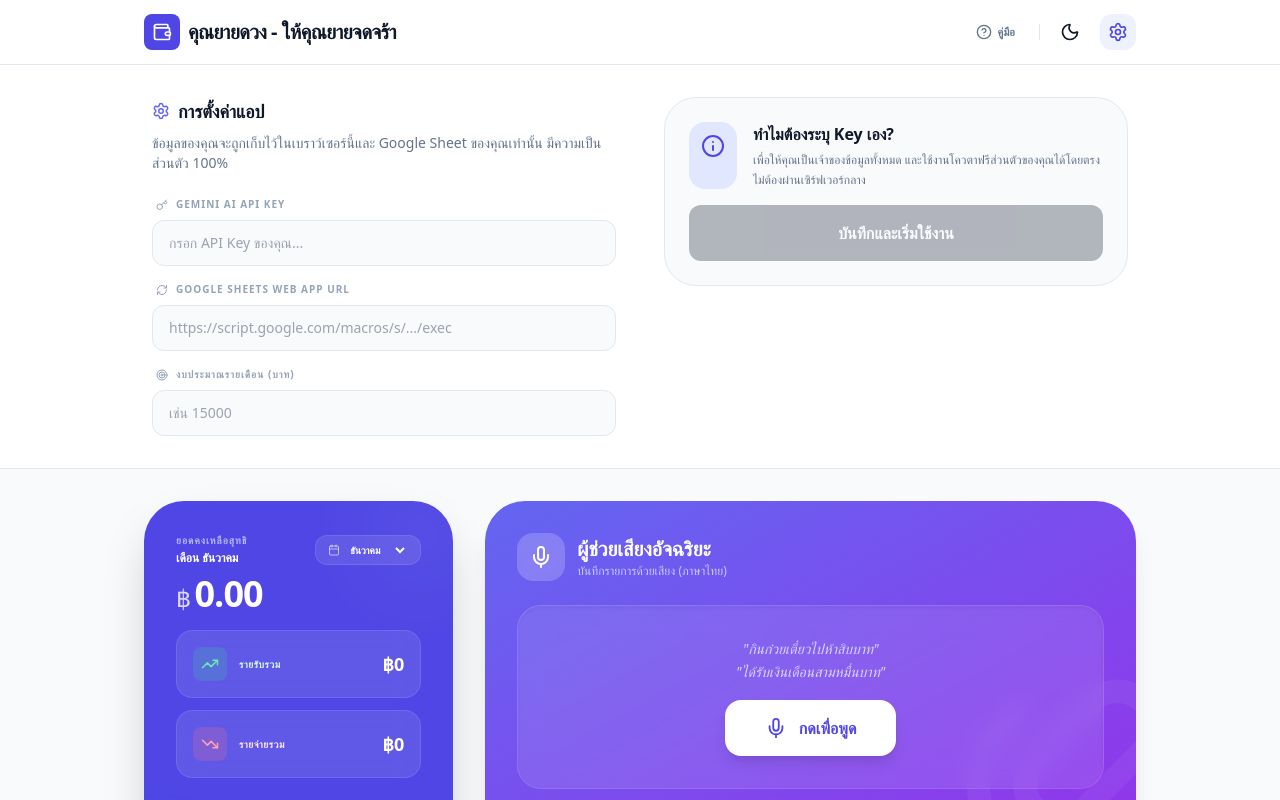
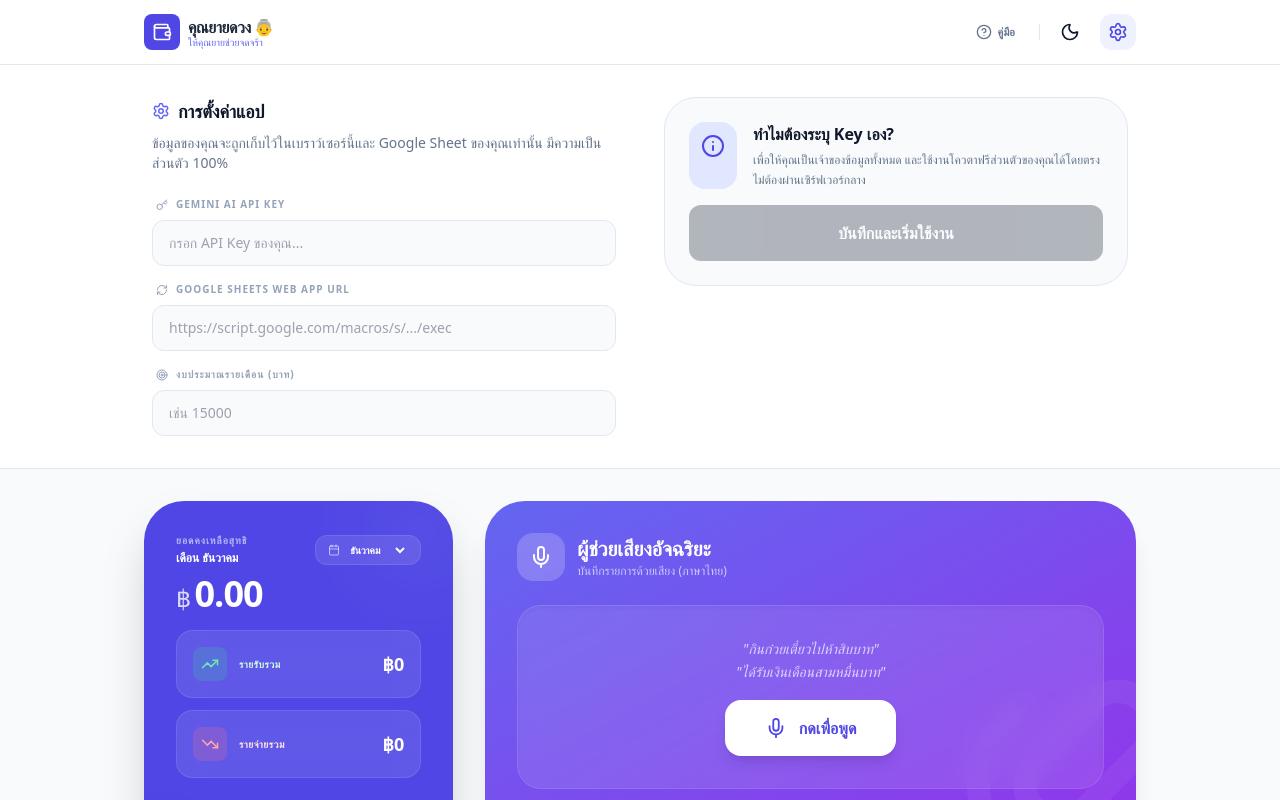
Before and after one commit to Ekaluk52003/nannywallet, a React (Vite) app: page / in a window 1280 px wide. Shown: the top 800 px of the page. Built offline with nearby package versions, Linux system fonts and the light colour scheme.

Commit message:
update logo

```diff
--- a/App.tsx
+++ b/App.tsx
@@ -335,7 +335,12 @@ function doPost(e) {
             <div className="p-2 bg-indigo-600 rounded-lg text-white">
               <Wallet size={20} />
             </div>
-            <span className="font-bold text-xl tracking-tight hidden sm:inline">คุณยายดวง - ให้คุณยายจดจร้า</span>
+            <div className="hidden sm:flex flex-col">
+              <span className="font-bold text-base text-slate-800 dark:text-slate-100 tracking-tight flex items-center gap-1">
+                คุณยายดวง 👵
+              </span>
+              <span className="text-[10px] text-indigo-500 font-medium -mt-1">ให้คุณยายช่วยจดจร้า</span>
+            </div>
           </div>
           <div className="flex items-center gap-1 sm:gap-3">
             <button
--- a/index.html
+++ b/index.html
@@ -4,7 +4,7 @@
   <head>
     <meta charset="UTF-8" />
     <meta name="viewport" content="width=device-width, initial-scale=1.0" />
-    <title>คุณยายดวง - จัดการการเงิน ให้คุณยายจดจร้า</title>
+    <title>คุณยายดวง - จัดการการเงิน ให้คุณยายช่วยจดจร้า</title>
     <script src="https://cdn.tailwindcss.com"></script>
     <script>
       tailwind.config = {
```
